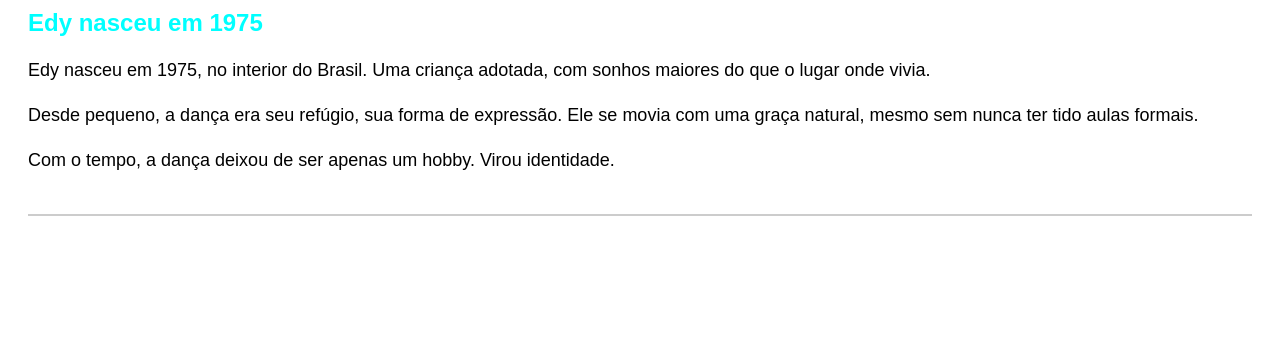
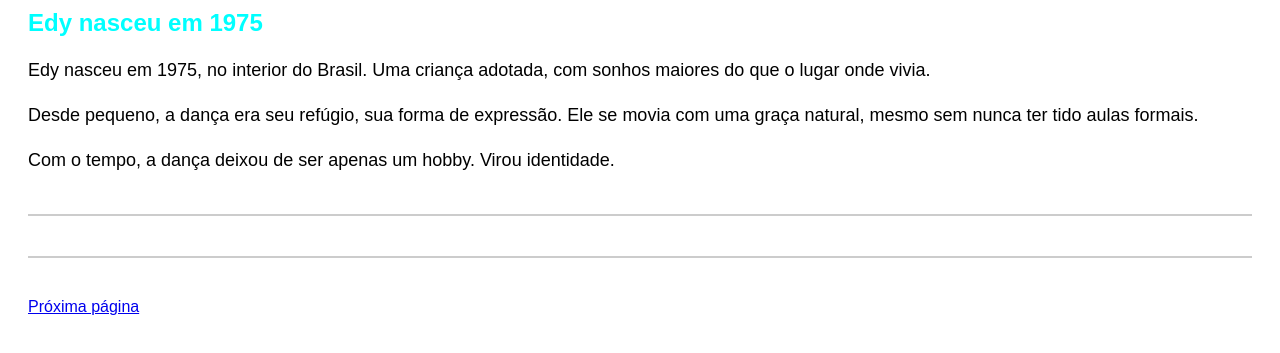
Before and after one commit to edskate/Edy-Part-02, a plain HTML site: page index01.html in a window 1280 px wide. Shown: the part 107-460 px from the top of the page. Drawn offline with Linux system fonts and the light colour scheme.

Commit message:
index01.html

```diff
--- a/index01.html
+++ b/index01.html
@@ -53,6 +53,7 @@
     <p>Desde pequeno, a dança era seu refúgio, sua forma de expressão. Ele se movia com uma graça natural, mesmo sem nunca ter tido aulas formais.</p>
     <p>Com o tempo, a dança deixou de ser apenas um hobby. Virou identidade.</p>
 <hr>
-
+<hr>
+<a href="index02.html">Próxima página</a>
 </body>
 </html>
```
